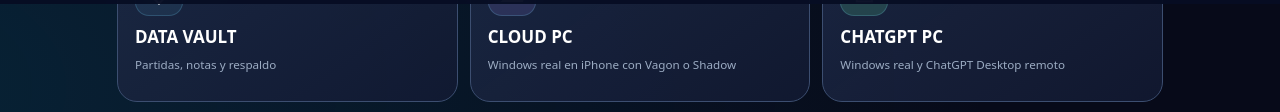
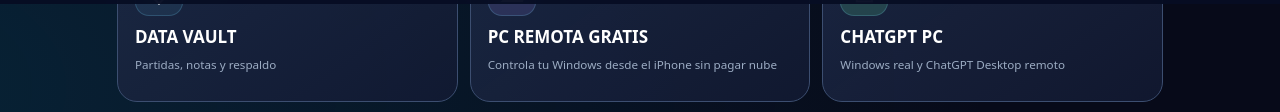
Before and after one commit to H4CKLABORATORY/dexter-ai-web, a website: page nexus-os/index.html in a window 1280 px wide. Shown: the part 796-908 px from the top of the page. Drawn offline with Linux system fonts and the light colour scheme.

Commit message:
fix(nexus): surface no-cost remote desktop from home launcher

```diff
--- a/nexus-os/index.html
+++ b/nexus-os/index.html
@@ -30,7 +30,7 @@
 <button class="tile" data-nav="android"><span class="glyph">⬡</span><span class="arrow">↗</span><strong>ANDROID LAB</strong><small>Launcher y futuro streaming real</small></button>
 <button class="tile" data-nav="system"><span class="glyph">⌁</span><span class="arrow">↗</span><strong>PERFORMANCE</strong><small>FPS y capacidad del dispositivo</small></button>
 <button class="tile" data-nav="vault"><span class="glyph">◇</span><span class="arrow">↗</span><strong>DATA VAULT</strong><small>Partidas, notas y respaldo</small></button>
-<a class="tile" href="./cloud-pc/" style="text-decoration:none"><span class="glyph">☁</span><span class="arrow">↗</span><strong>CLOUD PC</strong><small>Windows real en iPhone con Vagon o Shadow</small></a>
+<a class="tile" href="./cloud-pc/" style="text-decoration:none"><span class="glyph">☁</span><span class="arrow">↗</span><strong>PC REMOTA GRATIS</strong><small>Controla tu Windows desde el iPhone sin pagar nube</small></a>
 <a class="tile" href="./chatgpt-pc/" style="text-decoration:none"><span class="glyph">⊞</span><span class="arrow">↗</span><strong>CHATGPT PC</strong><small>Windows real y ChatGPT Desktop remoto</small></a>
 <a class="tile" href="./plugin-hub/" style="text-decoration:none"><span class="glyph">✳</span><span class="arrow">↗</span><strong>PLUGIN HUB</strong><small>PC remota y herramientas ChatGPT</small></a>
 <button class="tile" id="installShortcut"><span class="glyph">⇧</span><span class="arrow">↗</span><strong>INSTALL</strong><small>App independiente desde Safari</small></button>
```
